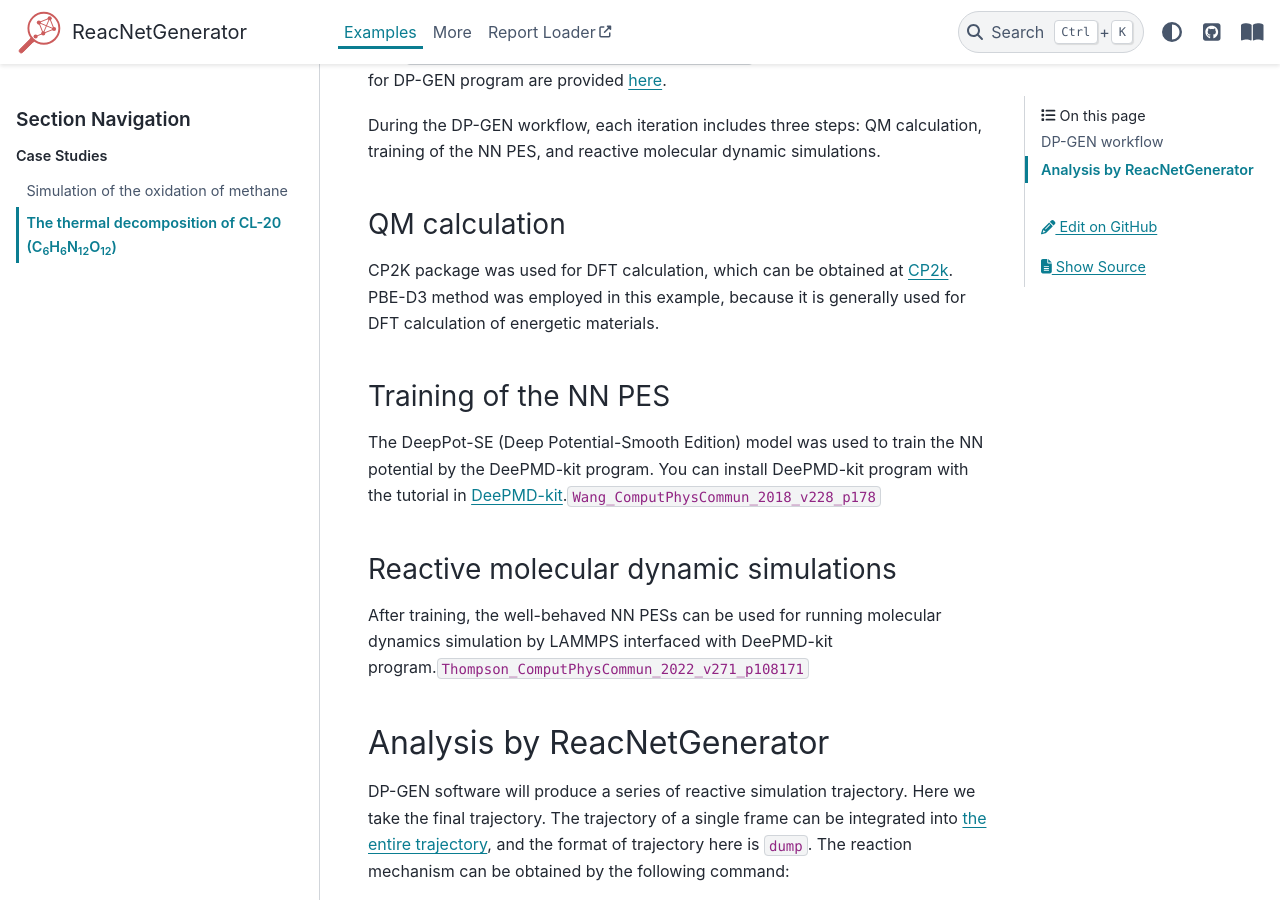
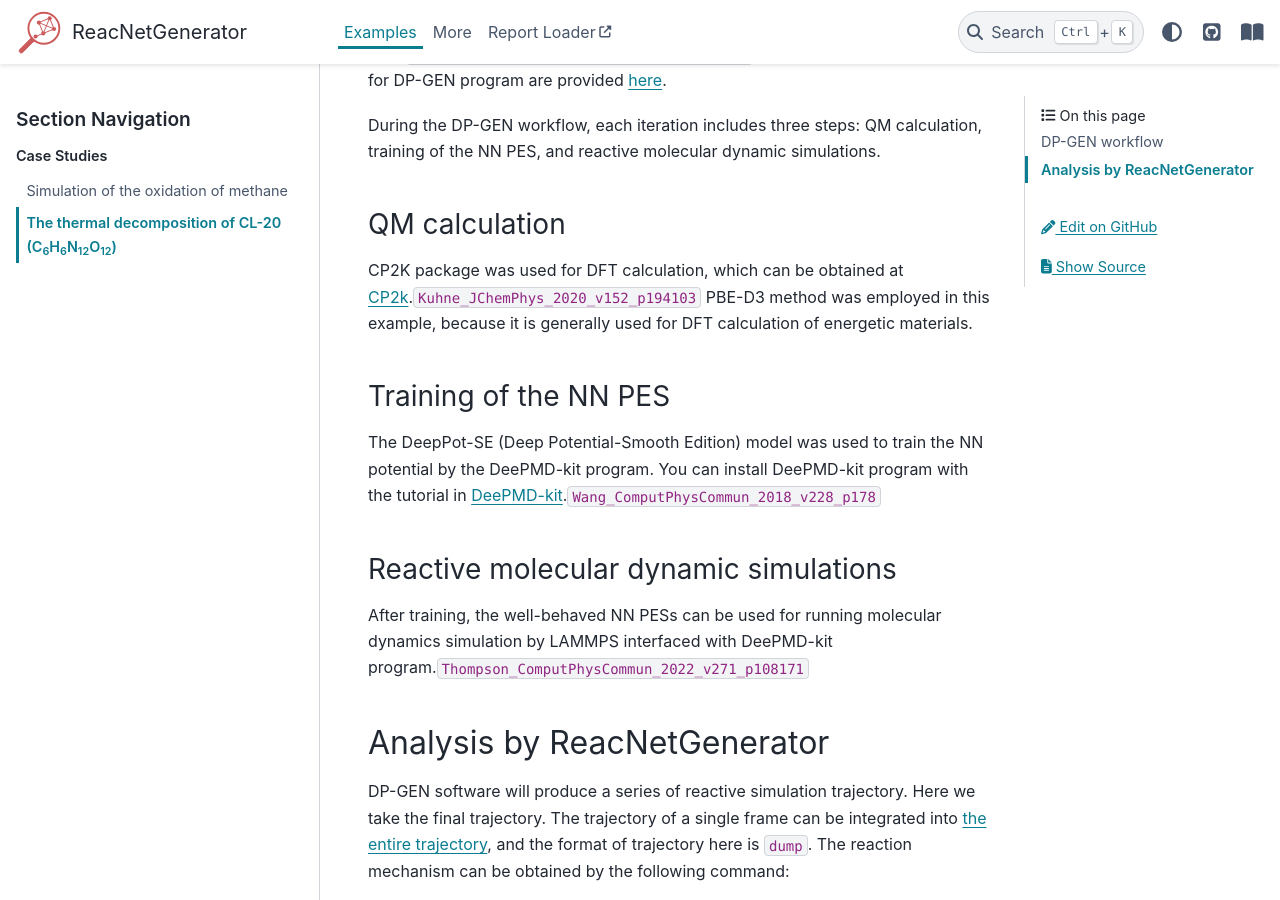
Before and after one commit to deepmodeling/reacnetgenerator, a Sphinx documentation site: the page built from docs/tutorial/cl20.md, in a window 1280 px wide and 900 px high, scrolled down 679 px. Built offline with Sphinx 7.4.7 and the PyData theme 0.15.4, drawn with Linux system fonts in a browser that asks for light colours; pages that are not in the unit, such as notebooks, are missing from menus; cross-references to code outside the pages are shown as plain code; some of the changed lines change nothing that is shown.

Commit message:
add cp2k reference

```diff
--- a/docs/refs.bib
+++ b/docs/refs.bib
@@ -225,3 +225,39 @@ note={Gaussian Inc. Wallingford CT}
     PMCID =    {PMC3198950},
     doi =      {10.1186/1758-2946-3-33},
 }
+
+@Article{Kuhne_JChemPhys_2020_v152_p194103,
+    author =   {Thomas D K{\"u}hne and Marcella Iannuzzi and Mauro {Del Ben} and
+             Vladimir V Rybkin and Patrick Seewald and Frederick Stein and Teodoro
+             Laino and Rustam Z Khaliullin and Ole Sch{\"u}tt and Florian
+             Schiffmann and Dorothea Golze and Jan Wilhelm and Sergey Chulkov and
+             Mohammad Hossein Bani-Hashemian and Val{\'e}ry Weber and Urban
+             Bor{\v{s}}tnik and Mathieu Taillefumier and Alice Shoshana Jakobovits
+             and Alfio Lazzaro and Hans Pabst and Tiziano M{\"u}ller and Robert
+             Schade and Manuel Guidon and Samuel Andermatt and Nico Holmberg and
+             Gregory K Schenter and Anna Hehn and Augustin Bussy and Fabian
+             Belleflamme and Gloria Tabacchi and Andreas Gl{\"o}{\ss} and Michael
+             Lass and Iain Bethune and Christopher J Mundy and Christian Plessl and
+             Matt Watkins and Joost VandeVondele and Matthias Krack and J{\"u}rg
+             Hutter},
+    title =    {{CP2K: An electronic structure and molecular dynamics software package
+             - Quickstep: Efficient and accurate electronic structure calculations}},
+    journal =  {J. Chem. Phys.},
+    year =     2020,
+    volume =   152,
+    issue =    19,
+    pages =    194103,
+    annote =   {CP2K is an open source electronic structure and molecular dynamics
+             software package to perform atomistic simulations of solid-state,
+             liquid, molecular, and biological systems. It is especially aimed at
+             massively parallel and linear-scaling electronic structure methods and
+             state-of-the-art ab initio molecular dynamics simulations. Excellent
+             performance for electronic structure calculations is achieved using
+             novel algorithms implemented for modern high-performance computing
+             systems. This review revisits the main capabilities of CP2K to perform
+             efficient and accurate electronic structure simulations. The emphasis
+             is put on density functional theory and multiple post-Hartree-Fock
+             methods using the Gaussian and plane wave approach and its augmented
+             all-electron extension.},
+    doi =      {10.1063/5.0007045},
+}
--- a/docs/tutorial/cl20.md
+++ b/docs/tutorial/cl20.md
@@ -22,7 +22,8 @@ During the DP-GEN workflow, each iteration includes three steps: QM calculation,
 
 ### QM calculation
 
-CP2K package was used for DFT calculation, which can be obtained at [CP2k](https://github.com/cp2k/cp2k). PBE-D3 method was employed in this example, because it is generally used for DFT calculation of energetic materials.
+CP2K package was used for DFT calculation, which can be obtained at [CP2k](https://github.com/cp2k/cp2k).{cite:p}`Kuhne_JChemPhys_2020_v152_p194103`
+PBE-D3 method was employed in this example, because it is generally used for DFT calculation of energetic materials.
 
 ### Training of the NN PES
 
```
